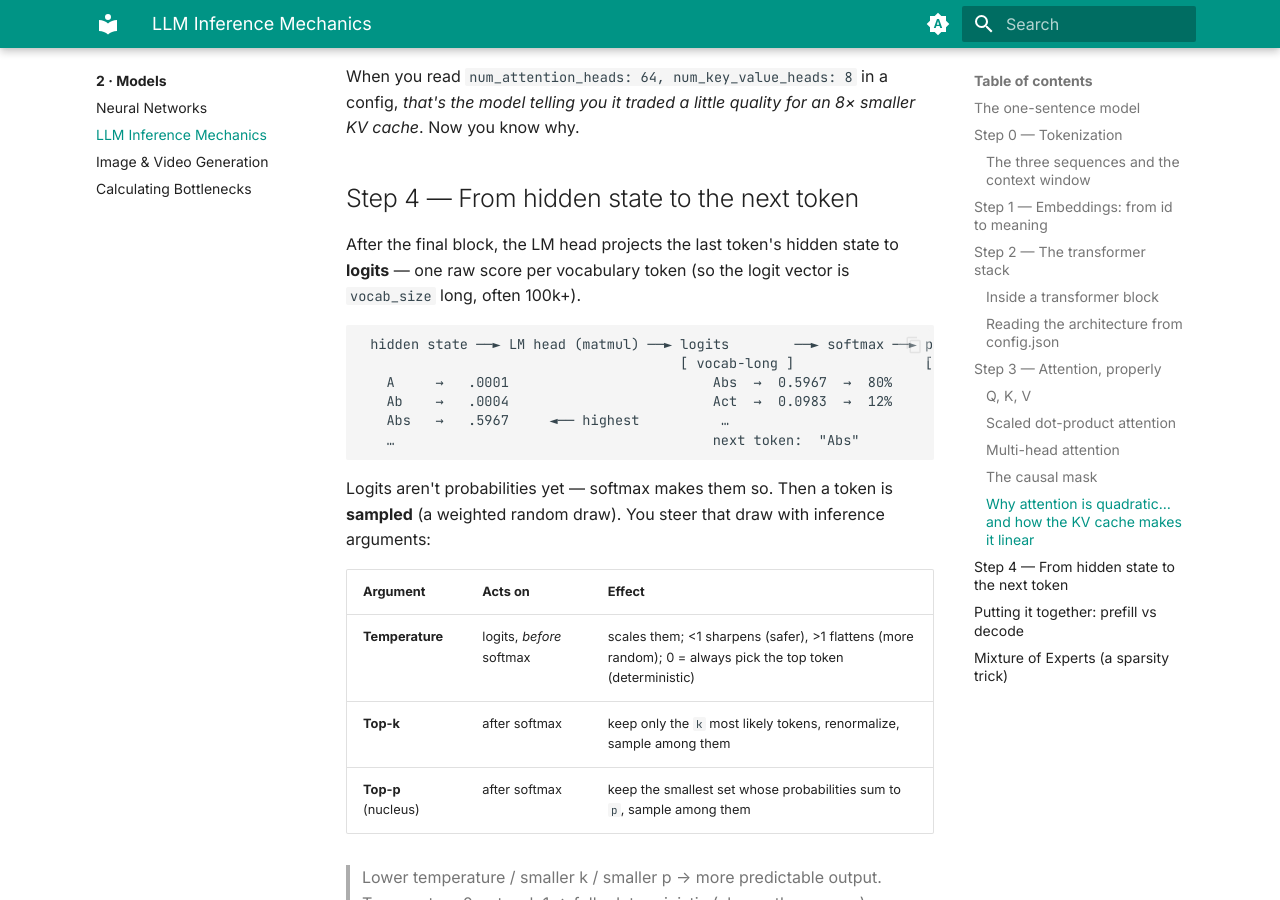
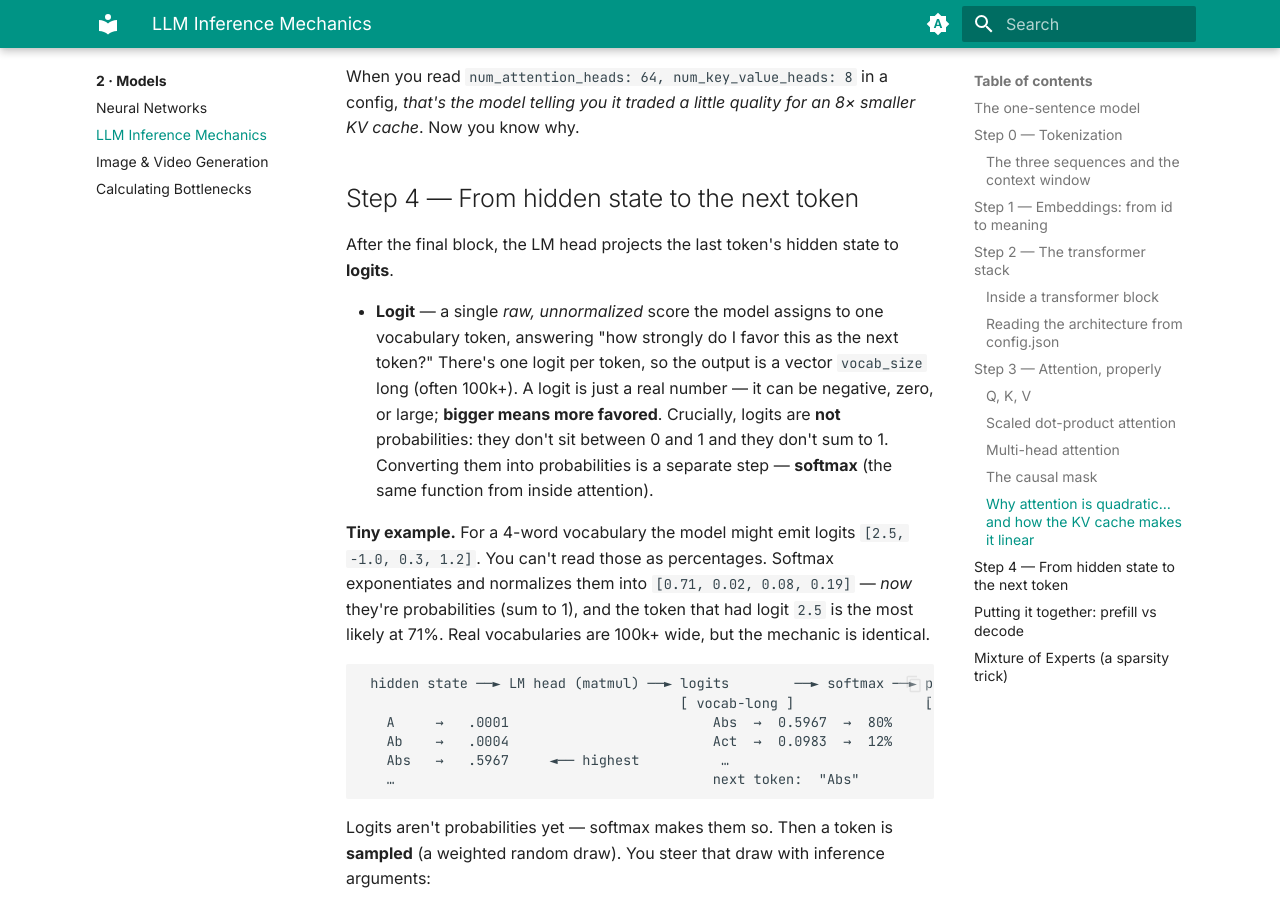
Before and after one commit to maxkimambo/inference-engineering-deep-dive, an MkDocs documentation site: the page built from docs/chapters/models/llm-inference-mechanics.md, in a window 1280 px wide and 900 px high, scrolled down 9942 px. Built offline with MkDocs 1.6.1 and Material for MkDocs 9.7.7, drawn with Linux system fonts in a browser that asks for light colours.

Commit message:
Ch2/mechanics: properly define 'logit'
Expand the terse 'raw score per token' into a full bold definition: a raw
unnormalized real score (not a probability), bigger = more favored, softmax
converts to probabilities. Add a verified 4-token worked example
[2.5,-1.0,0.3,1.2] -> [0.71,0.02,0.08,0.19].

````diff
--- a/docs/chapters/models/llm-inference-mechanics.md
+++ b/docs/chapters/models/llm-inference-mechanics.md
@@ -365,8 +365,19 @@ telling you it traded a little quality for an 8× smaller KV cache*. Now you kno
 
 ## Step 4 — From hidden state to the next token
 
-After the final block, the LM head projects the last token's hidden state to **logits** — one raw
-score per vocabulary token (so the logit vector is `vocab_size` long, often 100k+).
+After the final block, the LM head projects the last token's hidden state to **logits**.
+
+- **Logit** — a single *raw, unnormalized* score the model assigns to one vocabulary token,
+  answering "how strongly do I favor this as the next token?" There's one logit per token, so the
+  output is a vector `vocab_size` long (often 100k+). A logit is just a real number — it can be
+  negative, zero, or large; **bigger means more favored**. Crucially, logits are **not**
+  probabilities: they don't sit between 0 and 1 and they don't sum to 1. Converting them into
+  probabilities is a separate step — **softmax** (the same function from inside attention).
+
+**Tiny example.** For a 4-word vocabulary the model might emit logits `[2.5, -1.0, 0.3, 1.2]`. You
+can't read those as percentages. Softmax exponentiates and normalizes them into
+`[0.71, 0.02, 0.08, 0.19]` — *now* they're probabilities (sum to 1), and the token that had logit
+`2.5` is the most likely at 71%. Real vocabularies are 100k+ wide, but the mechanic is identical.
 
 ```
  hidden state ──► LM head (matmul) ──► logits        ──► softmax ──► probabilities
````
